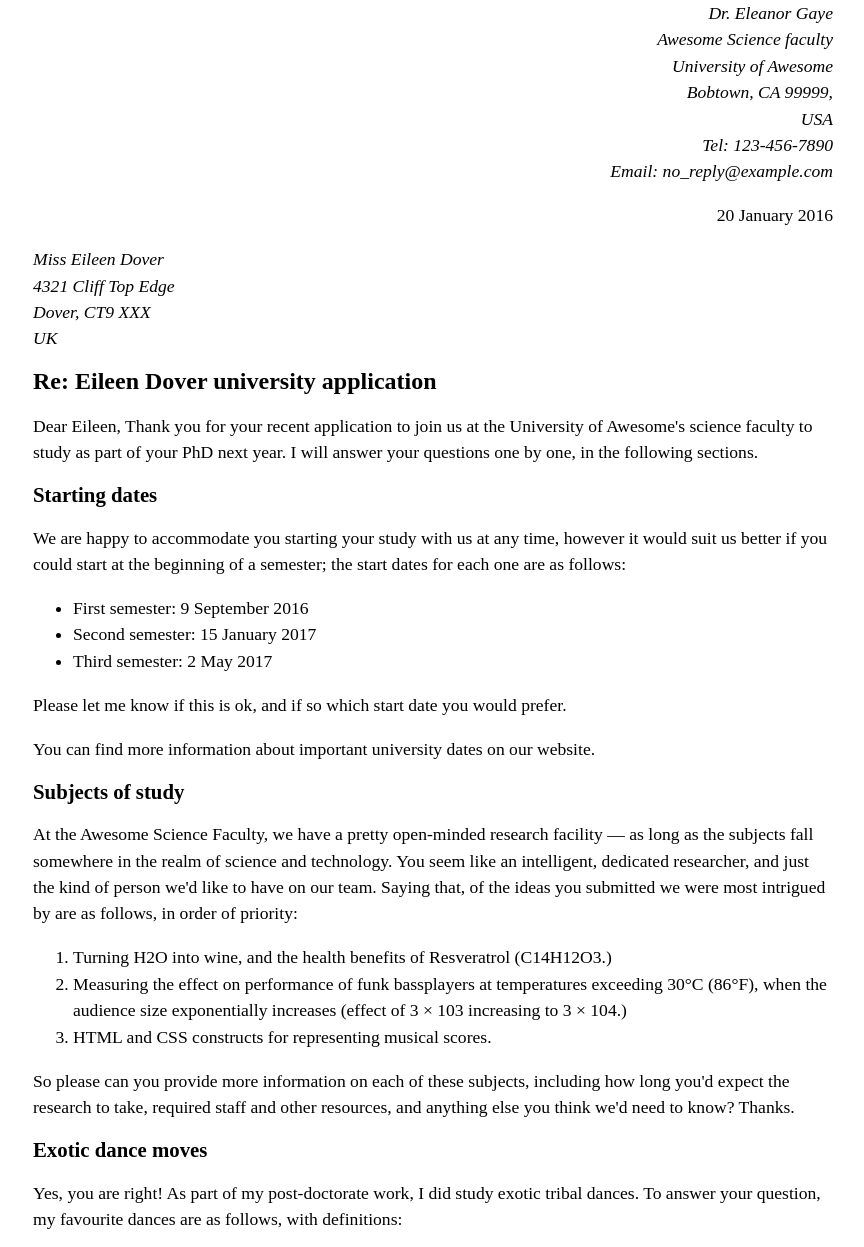
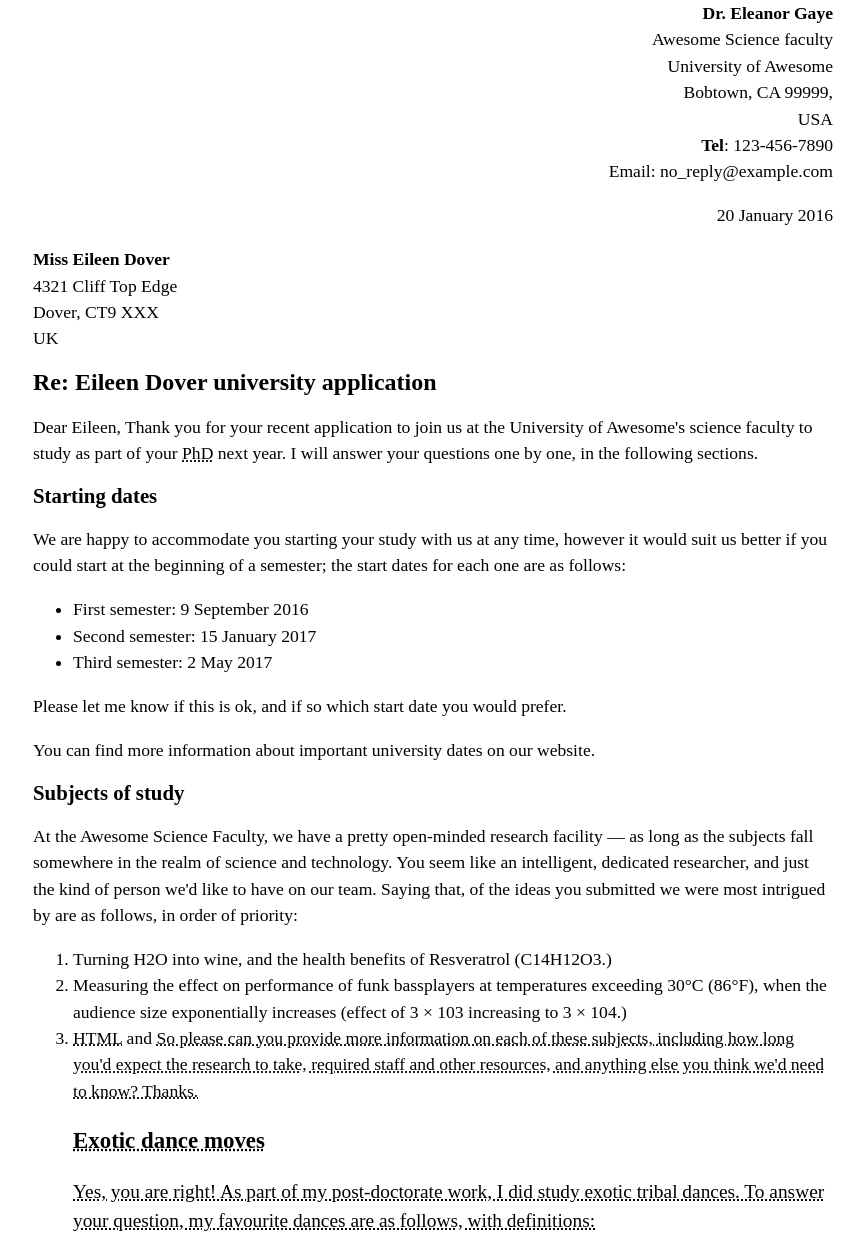
Before and after one commit to Wildercat/letter-markup-exercise, a plain HTML site: page index.html in a window 1280 px wide. Shown: the top 1247 px of the page, without its empty margins (207-1071 px from the left). Drawn offline with Linux system fonts and the light colour scheme.

Commit message:
Update index.html

```diff
--- a/index.html
+++ b/index.html
@@ -3,31 +3,31 @@
     <link rel="stylesheet" href="style.css">
   </head>
   <body>
-    <address class = "sender-column">
-      Dr. Eleanor Gaye
+    <p class = "sender-column">
+      <b>Dr. Eleanor Gaye</b>
 <br>Awesome Science faculty
 <br>University of Awesome
 <br>Bobtown, CA 99999,
 <br>USA
-<br>Tel: 123-456-7890
+      <br><b>Tel</b>: 123-456-7890
 <br>Email: no_reply@example.com
-  </address>
+  </p>
     <p class="sender-column">
 20 January 2016
     </p>
-    <address>
-Miss Eileen Dover
+    <p>
+      <b>Miss Eileen Dover</b>
 <br>4321 Cliff Top Edge
 <br>Dover, CT9 XXX
 <br>UK
-    </address>
+    </p>
 
 
     <h1>Re: Eileen Dover university application</h1>
 <p>
 Dear Eileen,
 
-Thank you for your recent application to join us at the University of Awesome's science faculty to study as part of your PhD next year. I will answer your questions one by one, in the following sections.
+Thank you for your recent application to join us at the University of Awesome's science faculty to study as part of your <abbr title="Doctor of Philosoph">PhD</abbr> next year. I will answer your questions one by one, in the following sections.
     </p>
     <h2>Starting dates</h2>
 <p>
@@ -54,7 +54,7 @@ At the Awesome Science Faculty, we have a pretty open-minded research facility
       <li>
 Measuring the effect on performance of funk bassplayers at temperatures exceeding 30°C (86°F), when the audience size exponentially increases (effect of 3 × 103 increasing to 3 × 104.)
       </li>
-      <li>HTML and CSS constructs for representing musical scores.</li>
+      <li><abbr title="Hypertext Markup Language">HTML</abbr> and <abbr title="Cascading Style Sheets>CSS</abbr> constructs for representing musical scores.</li>
     </ol>
 <p>
 So please can you provide more information on each of these subjects, including how long you'd expect the research to take, required staff and other resources, and anything else you think we'd need to know? Thanks.
```
